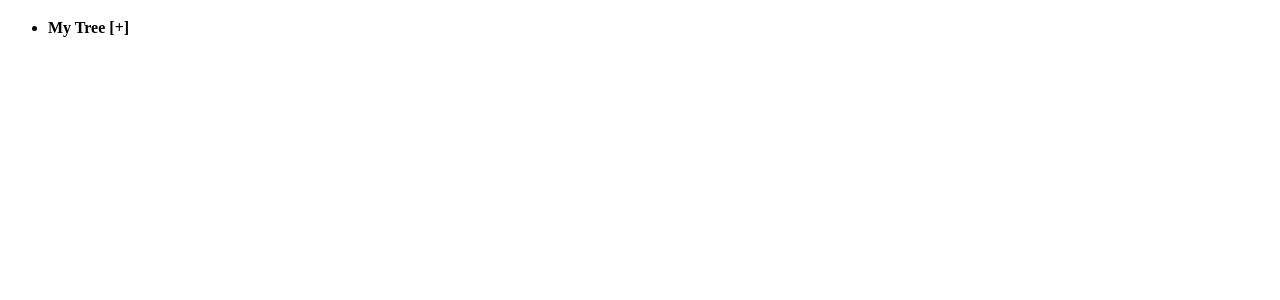
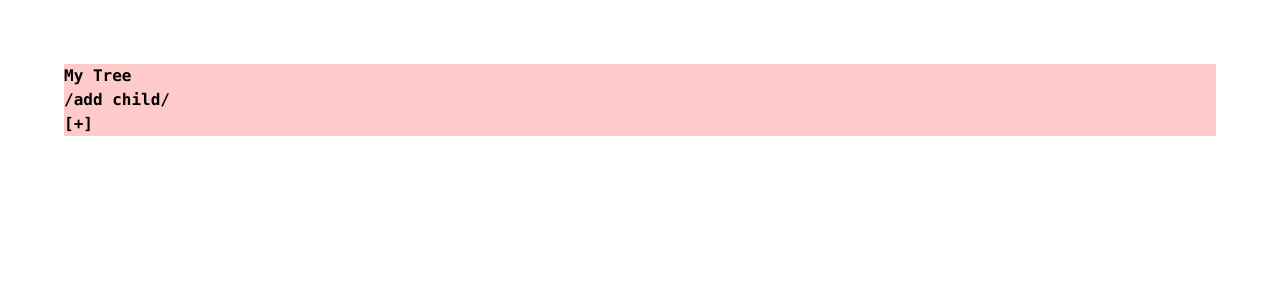
Before and after one commit to ilyafefelov/tree-menu, a Nuxt app: page / in a window 1280 px wide. Shown: the top 300 px of the page. Built offline with nearby package versions, Linux system fonts and the light colour scheme.

Commit message:
tailwind

```diff
--- a/TreeItem.vue
+++ /dev/null
@@ -1,52 +0,0 @@
-<script setup>
-import { ref, computed } from 'vue'
-
-const props = defineProps({
-  model: Object
-})
-
-const isOpen = ref(false)
-const isFolder = computed(() => {
-  return props.model.children && props.model.children.length
-})
-
-function toggle() {
-  isOpen.value = !isOpen.value
-}
-
-function changeType() {
-  if (!isFolder.value) {
-    props.model.children = []
-    addChild()
-    isOpen.value = true
-  }
-}
-
-function addChild() {
-  props.model.children.push({ name: 'new stuff' })
-}
-</script>
-
-<template>
-  <li>
-    <div
-      :class="{ bold: isFolder }"
-      @click="toggle"
-      @dblclick="changeType">
-      {{ model.name }}
-      <span v-if="isFolder">[{{ isOpen ? '-' : '+' }}]</span>
-    </div>
-    <ul v-show="isOpen" v-if="isFolder">
-      <!--
-        A component can recursively render itself using its
-        "name" option (inferred from filename if using SFC)
-      -->
-      <TreeItem
-        class="item"
-        v-for="model in model.children"
-        :model="model">
-      </TreeItem>
-      <li class="add" @click="addChild">+</li>
-    </ul>
-  </li>
-</template>
--- a/app.vue
+++ b/app.vue
@@ -4,8 +4,6 @@ You can double click on an item to turn it into a folder.
 -->
 
 <script setup>
-import { ref } from 'vue'
-import TreeItem from './TreeItem.vue'
 
 const treeData = ref({
   name: 'My Tree',
@@ -32,7 +30,7 @@ const treeData = ref({
 </script>
 
 <template>
-  <ul>
+  <ul class="p-16">
     <TreeItem class="item" :model="treeData"></TreeItem>
   </ul>
 </template>
@@ -42,6 +40,7 @@ const treeData = ref({
   cursor: pointer;
   line-height: 1.5;
 }
+
 .bold {
   font-weight: bold;
 }
--- /dev/null
+++ b/components/TreeItem.vue
@@ -0,0 +1,47 @@
+<script setup>
+import { ref, computed } from 'vue'
+
+const props = defineProps({
+    model: Object
+})
+
+const isOpen = ref(false)
+const isFolder = computed(() => {
+    return props.model.children && props.model.children.length
+})
+
+function toggle() {
+    isOpen.value = !isOpen.value
+}
+
+function changeType() {
+    if (!isFolder.value) {
+        props.model.children = []
+        addChild()
+        isOpen.value = true
+    }
+}
+
+function addChild() {
+    props.model.children.push({ name: 'new stuff' })
+}
+</script>
+
+<template>
+    <div class="bg-red-200 font-mono">
+        <div :class="{ bold: isFolder }" @click="toggle" @dblclick="changeType">
+            {{ model.name }}<div class="add" @click="addChild">/add child/</div>
+            <span v-if="isFolder">[{{ isOpen ? '-' : '+' }}]</span>
+
+        </div>
+        <ul v-show="isOpen" v-if="isFolder">
+            <!--
+        A component can recursively render itself using its
+        "name" option (inferred from filename if using SFC)
+      -->
+            <TreeItem class="item ml-6" v-for="model in model.children" :model="model">
+            </TreeItem>
+
+        </ul>
+    </div>
+</template>
--- a/nuxt.config.ts
+++ b/nuxt.config.ts
@@ -1,6 +1,6 @@
-import { defineNuxtConfig } from 'nuxt'
+import { defineNuxtConfig } from "nuxt";
 
 // https://v3.nuxtjs.org/api/configuration/nuxt.config
 export default defineNuxtConfig({
-
-})
+  modules: ["@nuxtjs/tailwindcss"],
+});
--- a/package.json
+++ b/package.json
@@ -7,6 +7,7 @@
     "preview": "nuxt preview"
   },
   "devDependencies": {
+    "@nuxtjs/tailwindcss": "^5.3.0",
     "nuxt": "3.0.0-rc.5"
   }
 }
```
Also changed, not shown: 1 other file (tests, documents, lock files or other folders).
